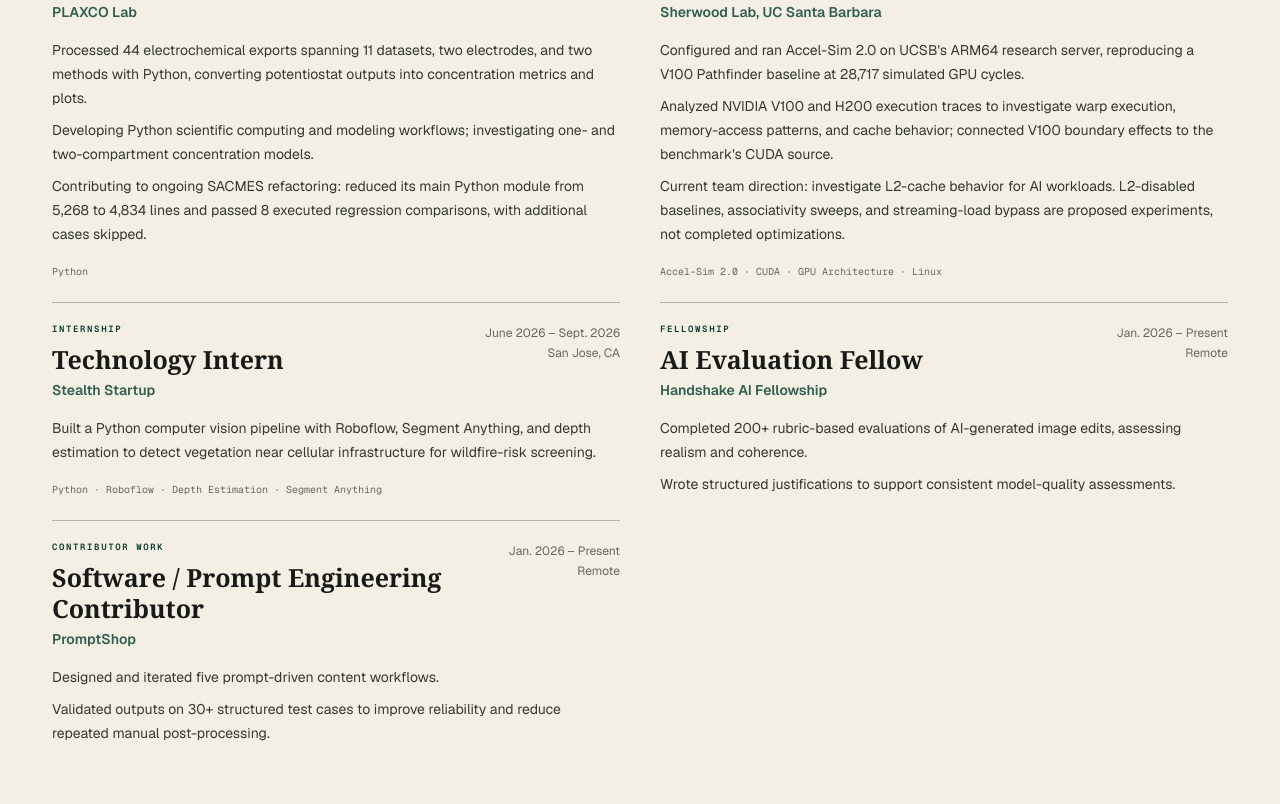
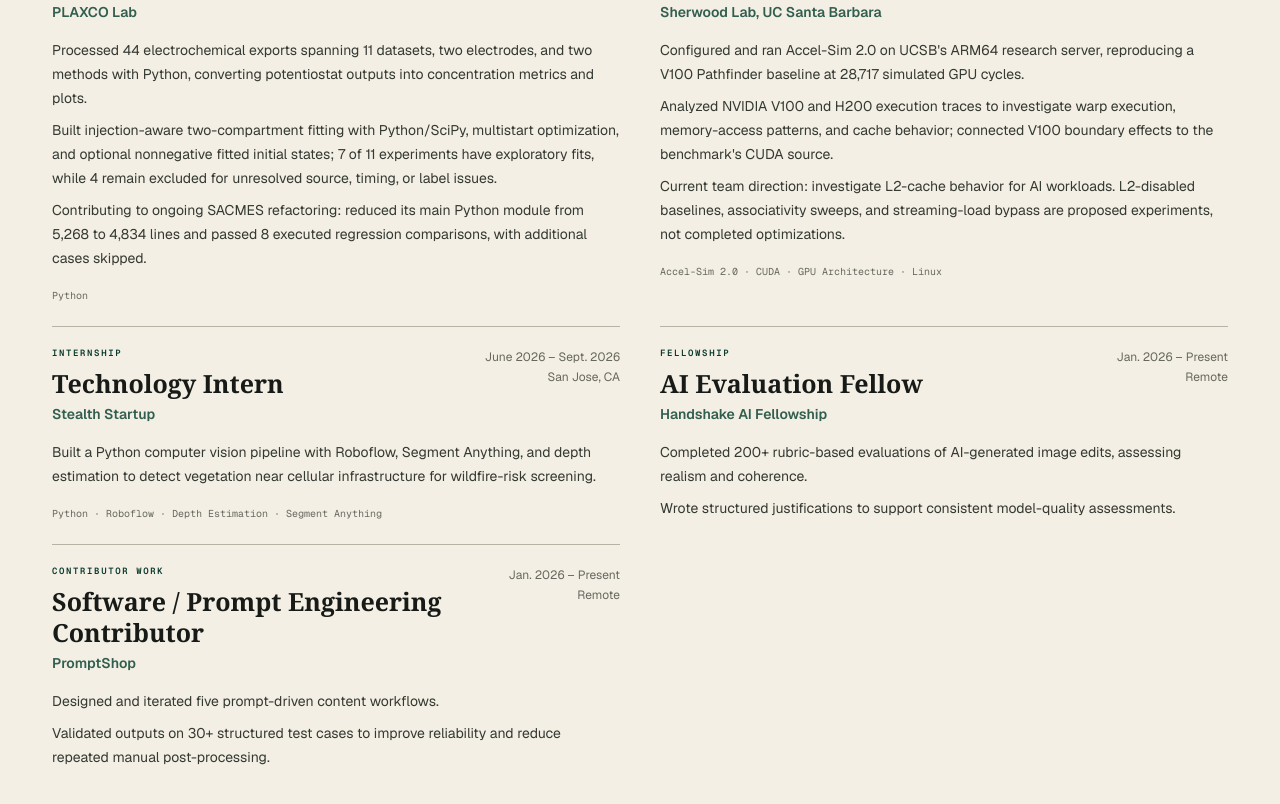
Before and after one commit to AkshajKashyap/akshaj-portfolio, a Next.js app: page / in a window 1280 px wide. Shown: the part 4173-4977 px from the top of the page. Built offline with nearby package versions, Linux system fonts and the light colour scheme.

Commit message:
Reflect current Plaxco modeling coverage with exploratory-fit qualifications

```diff
--- a/src/data/experience.ts
+++ b/src/data/experience.ts
@@ -17,7 +17,7 @@ export const experience: Experience[] = [
     location: "Santa Barbara, CA",
     details: [
       "Processed 44 electrochemical exports spanning 11 datasets, two electrodes, and two methods with Python, converting potentiostat outputs into concentration metrics and plots.",
-      "Developing Python scientific computing and modeling workflows; investigating one- and two-compartment concentration models.",
+      "Built injection-aware two-compartment fitting with Python/SciPy, multistart optimization, and optional nonnegative fitted initial states; 7 of 11 experiments have exploratory fits, while 4 remain excluded for unresolved source, timing, or label issues.",
       "Contributing to ongoing SACMES refactoring: reduced its main Python module from 5,268 to 4,834 lines and passed 8 executed regression comparisons, with additional cases skipped.",
     ],
     technologies: ["Python"],
```
